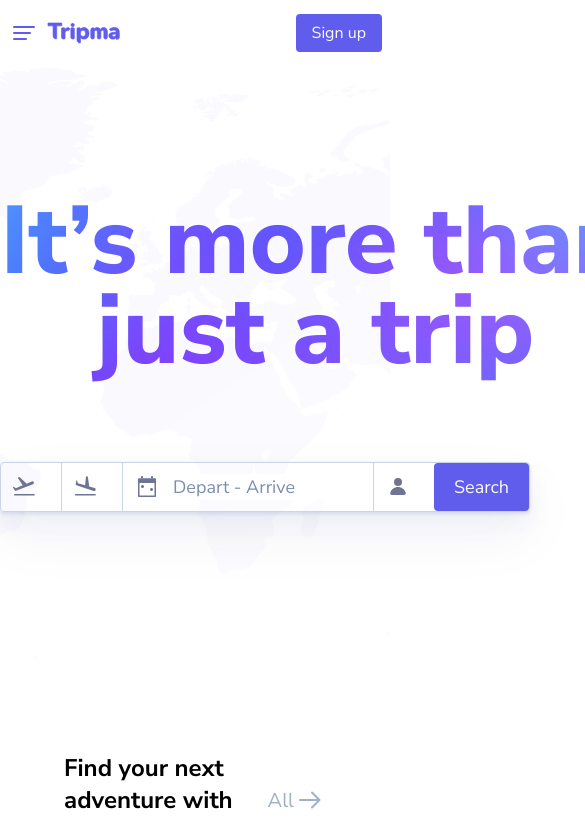
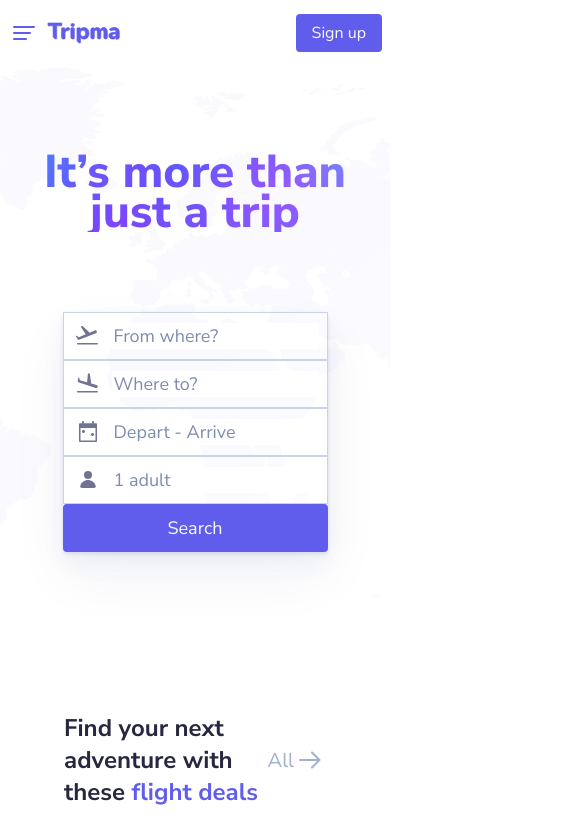
Before and after one commit to osamazxo/tripma, a React (Vite) app: page / in a window 390 px wide. Shown: the top 820 px of the page, 585 px wide, since content can reach past the window. Built offline with nearby package versions, Linux system fonts and the light colour scheme.

Commit message:
added search form and solved some problems related to responsiveness

```diff
--- a/package.json
+++ b/package.json
@@ -11,13 +11,16 @@
     "preview": "vite preview"
   },
   "dependencies": {
+    "axios": "^1.6.7",
     "clsx": "^2.1.0",
+    "formik": "^2.4.5",
     "react": "^18.2.0",
     "react-dom": "^18.2.0",
     "react-router-dom": "^6.22.0",
     "sass": "^1.70.0",
     "vite-plugin-svgr": "^4.2.0",
-    "vite-tsconfig-paths": "^4.3.1"
+    "vite-tsconfig-paths": "^4.3.1",
+    "yup": "^1.3.3"
   },
   "devDependencies": {
     "@types/react": "^18.2.43",
--- a/src/features/FlightHero/FlightHero.module.scss
+++ b/src/features/FlightHero/FlightHero.module.scss
@@ -26,3 +26,27 @@
     background-clip: text;
   }
 }
+@media (max-width: 650px) {
+  .hero {
+    padding: 8px 0 80px 0;
+    .hero-text {
+      height: auto;
+      width: 100%;
+      margin-top: 80px;
+      line-height: 50px;
+      font-size: 56px;
+    }
+  }
+}
+
+@media (max-width: 400px) {
+  .hero {
+    .hero-text {
+      height: auto;
+      width: 100%;
+      margin-top: 80px;
+      line-height: 40px;
+      font-size: 46px;
+    }
+  }
+}
--- a/src/features/FlightSearchBar/FlightSearchBar.module.scss
+++ b/src/features/FlightSearchBar/FlightSearchBar.module.scss
@@ -4,28 +4,30 @@
   width: fit-content;
   margin: 80px auto 0 auto;
   box-shadow: var(--elevation-medium);
-  border: 1px solid var(--grey-200);
   border-radius: 4px;
+  & > div {
+    display: flex;
+  }
 }
-.searchbar :global(.input-container.from-where),
-.searchbar :global(.input-container.where-to),
-.searchbar :global(.input-container.passenger-count) {
+.searchbar :global(.from-where .input-container),
+.searchbar :global(.where-to .input-container),
+.searchbar :global(.input-container.passenger-count),
+.searchbar :global(.date-picker-container > .input-container) {
   & > div {
     border-radius: 0px;
-    border: 0;
+    border: 1px solid var(--grey-200);
   }
 }
 
-.searchbar :global(.input-container.where-to) {
-  & > div {
-    border-left: 1px solid var(--grey-200);
+@media (max-width: 1100px) {
+  .searchbar {
+    flex-direction: column;
   }
 }
-.searchbar :global(.date-picker-container > .input-container) {
-  & > div {
-    border-radius: 0px;
-    border: 0;
-    border-left: 1px solid var(--grey-200);
-    border-right: 1px solid var(--grey-200);
+@media (max-width: 500px) {
+  .searchbar {
+    & > div {
+      flex-direction: column;
+    }
   }
 }
--- a/src/features/FlightSearchBar/FlightSearchBar.tsx
+++ b/src/features/FlightSearchBar/FlightSearchBar.tsx
@@ -2,31 +2,81 @@ import { DatePicker, TextField } from "@shared/ui/Input";
 import DepartureIcon from "@shared/icons/32/departure.svg?react";
 import ArrivalIcon from "@shared/icons/32/arrival.svg?react";
 import PersonIcon from "@shared/icons/32/person solid.svg?react";
-
 import styles from "./FlightSearchBar.module.scss";
 import { Button } from "@shared/ui/Button/Button";
+import { useFormik } from "formik";
+import { SelectList } from "@shared/ui/Input/SelectList/SelectList";
 export const FlightSearchBar = () => {
+  const formik = useFormik({
+    initialValues: {
+      fromDestination: "",
+      toDestination: "",
+      tripType: "round-trip",
+      slectedDates: [],
+      passengerCount: { adults: 1, minors: 0 },
+    },
+    onSubmit: (values) => {
+      console.log(values);
+    },
+  });
   return (
-    <div className={styles.searchbar}>
-      <TextField
+    <form className={styles.searchbar} onSubmit={formik.handleSubmit}>
+      <div>
+        <SelectList
+          key={"fromDestination"}
+          id="fromDestination"
           className="from-where"
-        placeholder="From where?"
           startIcon={<DepartureIcon />}
+          placeholder={"From where?"}
+          getSelected={(selected) =>
+            formik.setFieldValue("fromDestination", selected)
+          }
+          value={formik.values.fromDestination}
+          options={destinations}
         />
-      <TextField
+        <SelectList
+          key={"toDestination"}
           className="where-to"
-        placeholder="Where to?"
+          placeholder={"Where to?"}
           startIcon={<ArrivalIcon />}
+          id="toDestination"
+          value={formik.values.toDestination}
+          getSelected={(selected) =>
+            formik.setFieldValue("toDestination", selected)
+          }
+          options={destinations}
         />
-      <DatePicker />
+      </div>
+      <div>
+        <DatePicker
+          tripType={formik.values.tripType}
+          getTripType={(val) => formik.setFieldValue("tripType", val)}
+          selectedDates={formik.values.slectedDates}
+          getSelectedDates={(val) => formik.setFieldValue("slectedDates", val)}
+        />
         <TextField
           className="passenger-count"
           placeholder="1 adult"
           startIcon={<PersonIcon />}
+          id="passengerCount"
+          onChange={formik.handleChange}
         />
-      <Button variant="primary" size="lg">
+      </div>
+      <Button variant="primary" size="lg" type="submit">
         Search
       </Button>
-    </div>
+    </form>
   );
 };
+
+const destinations = [
+  "NRT",
+  "PVG",
+  "STL",
+  "ATL",
+  "MSP",
+  "SFO",
+  "JFK",
+  "LAX",
+  "Label",
+];
--- /dev/null
+++ b/src/features/FlightSearchBar/PassengerCount.tsx
@@ -0,0 +1,3 @@
+export const PassengerCount = () => {
+  return <div></div>;
+};
--- a/src/index.scss
+++ b/src/index.scss
@@ -5,7 +5,9 @@
   box-sizing: border-box;
   margin: 0;
 }
-
+body {
+  color: var(--grey-900);
+}
 h1 {
   font-size: 36px;
   font-weight: 600;
--- a/src/shared/ui/Button/Button.tsx
+++ b/src/shared/ui/Button/Button.tsx
@@ -1,7 +1,7 @@
 import clsx from "clsx";
 import { FC } from "react";
 import "./Button.scss";
-interface ButtonProps extends React.HTMLAttributes<HTMLButtonElement> {
+interface ButtonProps extends React.ButtonHTMLAttributes<HTMLButtonElement> {
   size?: "xs" | "sm" | "md" | "lg";
   variant?: "primary" | "secondary" | "tertiary";
   state?: "active" | "disabled" | "error";
@@ -13,6 +13,7 @@ export const Button: FC<ButtonProps> = ({
   children,
   icon,
   state,
+  type,
   ...other
 }) => {
   return (
@@ -20,6 +21,7 @@ export const Button: FC<ButtonProps> = ({
       className={clsx("button", variant, size, state)}
       {...other}
       disabled={state === "disabled"}
+      type={type}
     >
       <span>{children}</span>
       {icon && <span className="button-icon">{icon}</span>}
--- a/src/shared/ui/Input/DatePicker/Calendar/Calendar.tsx
+++ b/src/shared/ui/Input/DatePicker/Calendar/Calendar.tsx
@@ -60,12 +60,13 @@ export const Calendar: FC<CalendarProps> = ({
   year,
   selectedDates,
   getClickedDate,
+  className,
   ...other
 }) => {
   const daysArray = get_days_numbers(year, month);
 
   return (
-    <div className="calendar" {...other}>
+    <div className={clsx("calendar", className)} {...other}>
       <div className="header">
         <h6>{monthsNames[month - 1] + " " + year}</h6>
       </div>
--- a/src/shared/ui/Input/DatePicker/DatePicker.scss
+++ b/src/shared/ui/Input/DatePicker/DatePicker.scss
@@ -1,9 +1,7 @@
 .date-picker-container {
   position: relative;
   width: fit-content;
-  .input-container {
-    width: 252px;
-  }
+
   .date-picker {
     width: 642px;
     border: 1px solid var(--grey-200);
@@ -53,3 +51,25 @@
     }
   }
 }
+
+@media (max-width: 1050px) {
+  .date-picker-container {
+    .date-picker {
+      width: 320px;
+      top: -60px;
+      right: -35px;
+      .header {
+        display: flex;
+        flex-direction: column;
+        gap: 16px;
+        .field-group {
+          flex-direction: column;
+          gap: 8px;
+        }
+      }
+    }
+    .right-calendar {
+      display: none;
+    }
+  }
+}
--- /dev/null
+++ b/src/shared/ui/Input/SelectList/SelectList.scss
@@ -0,0 +1,36 @@
+.select-list-container {
+  position: relative;
+  .select-list-menu {
+    display: none;
+    min-width: 240px;
+    border: 1px solid var(--grey-200);
+    box-shadow: var(--elevation-medium);
+    max-height: 312px;
+    overflow-y: auto;
+    li {
+      border-radius: 4px;
+      padding: 4px 13px;
+      display: flex;
+      align-items: center;
+      cursor: pointer;
+      &:hover:not([aria-selected="true"]) {
+        background-color: var(--purple-blue);
+        color: var(--purple-white);
+      }
+      &[aria-selected="true"] {
+        background-color: var(--purple-extra-light);
+      }
+    }
+  }
+  .select-list-menu[aria-expanded="true"] {
+    display: flex;
+    flex-direction: column;
+    gap: 8px;
+    position: absolute;
+    z-index: 100;
+    padding: 16px;
+    left: 24px;
+    background-color: white;
+    border-radius: 4px;
+  }
+}
--- /dev/null
+++ b/src/shared/ui/Input/SelectList/SelectList.tsx
@@ -0,0 +1,101 @@
+import { FC, HTMLAttributes, useRef, useState } from "react";
+import { CheckBox, TextField } from "..";
+import "./SelectList.scss";
+import clsx from "clsx";
+import useFocusOut from "@hooks/useFocusOut";
+interface SelectListProps extends HTMLAttributes<HTMLDivElement> {
+  options: string[];
+  value?: string | string[];
+  multiSelect?: boolean;
+  getSelected: (selected: string) => void;
+  error?: boolean;
+  helperText?: string;
+  required?: boolean;
+  disabled?: boolean;
+  startIcon?: React.ReactNode;
+  endIcon?: React.ReactNode;
+  placeholder?: string;
+}
+export const SelectList: FC<SelectListProps> = ({
+  options,
+  value,
+  multiSelect,
+  getSelected,
+  id,
+  className,
+  error,
+  helperText,
+  required,
+  disabled,
+  startIcon,
+  endIcon,
+  placeholder,
+  ...other
+}) => {
+  const [menuOpen, setMenuOpen] = useState(false);
+  const menuRef = useRef(null);
+  useFocusOut(menuRef, () => setMenuOpen(false));
+  const [selected, setSelected] = useState<string | string[] | undefined>(
+    value
+  );
+  const TextFieldProps = {
+    error,
+    helperText,
+    required,
+    disabled,
+    startIcon,
+    endIcon,
+    placeholder,
+  };
+  const handleSingleSelect = (option: string) => {
+    setSelected(option);
+    getSelected(option);
+    setMenuOpen(false);
+  };
+  const handleMultiSelect = (option: string) => {
+    if (selected === undefined) {
+      setSelected([option]);
+    }
+    if (Array.isArray(selected)) {
+      if (selected.includes(option)) {
+        setSelected(selected.filter((item) => item !== option));
+      } else {
+        setSelected([...selected, option]);
+      }
+    }
+    getSelected(option);
+    setMenuOpen(false);
+  };
+  return (
+    <div className={clsx("select-list-container", className)} {...other}>
+      <TextField
+        className="select-list-textfield"
+        {...TextFieldProps}
+        onClick={() => setMenuOpen((old) => !old)}
+        value={selected}
+        readOnly
+      />
+      <ul className="select-list-menu" aria-expanded={menuOpen} ref={menuRef}>
+        {!multiSelect &&
+          options.map((option) => (
+            <li
+              key={option}
+              className="menu-item"
+              onClick={() => handleSingleSelect(option)}
+              aria-selected={option === selected}
+            >
+              {option}
+            </li>
+          ))}
+        {multiSelect &&
+          options.map((option) => (
+            <CheckBox
+              label={option}
+              id={id + option}
+              onSelect={() => handleMultiSelect(option)}
+            />
+          ))}
+      </ul>
+    </div>
+  );
+};
```
Also changed, not shown: src/shared/ui/Input/DatePicker/DatePicker.tsx (+11 -3 lines), 1 other file (tests, documents, lock files or other folders). Lines whose indentation alone changed are shown as unchanged.
